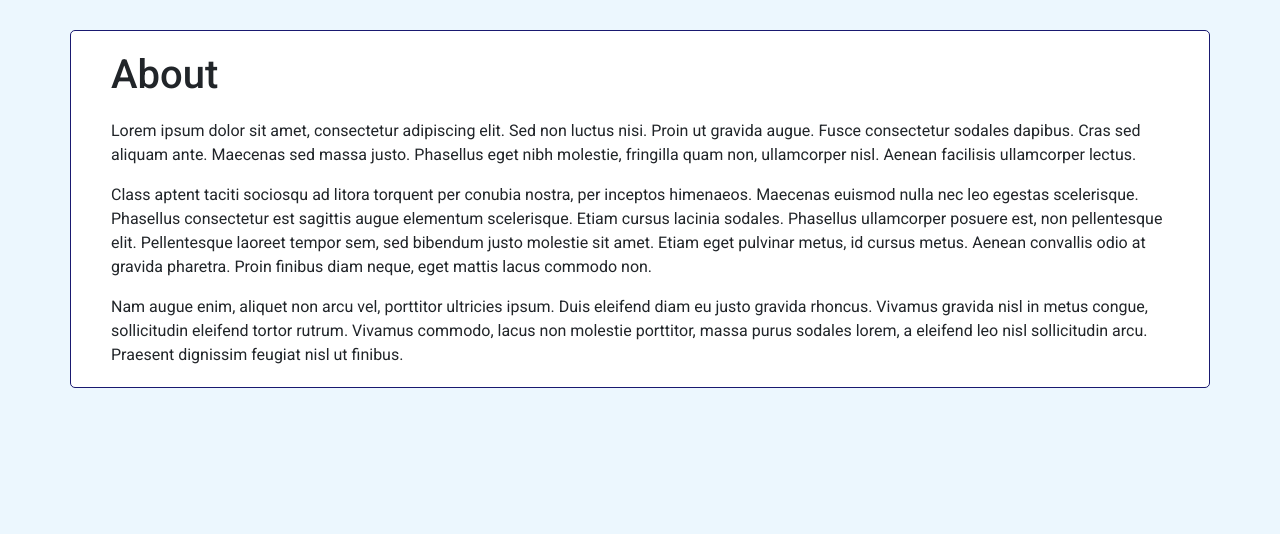
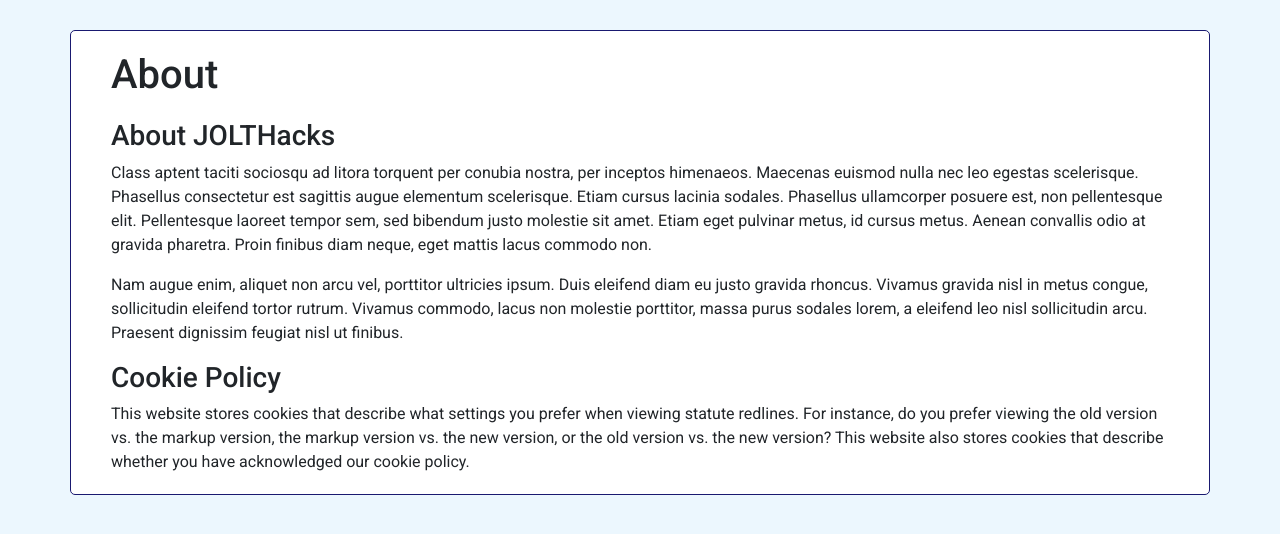
Before and after one commit to JOLTHacks/frontend, a Flask app: page /about in a window 1280 px wide. Shown: the part 90-624 px from the top of the page. Run offline with Flask 2, Linux system fonts and the light colour scheme; some libraries are stand-ins or nearby versions.

Commit message:
describe cookie policy on about page

```diff
--- a/app/templates/about.html
+++ b/app/templates/about.html
@@ -8,11 +8,14 @@
 <div class="about-box">
 	<div class="container about-text">
 		<h1>About</h1>
-		<p>Lorem ipsum dolor sit amet, consectetur adipiscing elit. Sed non luctus nisi. Proin ut gravida augue. Fusce consectetur sodales dapibus. Cras sed aliquam ante. Maecenas sed massa justo. Phasellus eget nibh molestie, fringilla quam non, ullamcorper nisl. Aenean facilisis ullamcorper lectus.</p>
 
+		<h3>About JOLTHacks</h3>
 		<p>Class aptent taciti sociosqu ad litora torquent per conubia nostra, per inceptos himenaeos. Maecenas euismod nulla nec leo egestas scelerisque. Phasellus consectetur est sagittis augue elementum scelerisque. Etiam cursus lacinia sodales. Phasellus ullamcorper posuere est, non pellentesque elit. Pellentesque laoreet tempor sem, sed bibendum justo molestie sit amet. Etiam eget pulvinar metus, id cursus metus. Aenean convallis odio at gravida pharetra. Proin finibus diam neque, eget mattis lacus commodo non.</p>
+		<p>Nam augue enim, aliquet non arcu vel, porttitor ultricies ipsum. Duis eleifend diam eu justo gravida rhoncus. Vivamus gravida nisl in metus congue, sollicitudin eleifend tortor rutrum. Vivamus commodo, lacus non molestie porttitor, massa purus sodales lorem, a eleifend leo nisl sollicitudin arcu. Praesent dignissim feugiat nisl ut finibus.</p>
 
-		<p>Nam augue enim, aliquet non arcu vel, porttitor ultricies ipsum. Duis eleifend diam eu justo gravida rhoncus. Vivamus gravida nisl in metus congue, sollicitudin eleifend tortor rutrum. Vivamus commodo, lacus non molestie porttitor, massa purus sodales lorem, a eleifend leo nisl sollicitudin arcu. Praesent dignissim feugiat nisl ut finibus.</p>
+		<h3>Cookie Policy</h3>
+		<p>This website stores cookies that describe what settings you prefer when viewing statute redlines. For instance, do you prefer viewing the old version vs. the markup version, the markup version vs. the new version, or the old version vs. the new version? This website also stores cookies that describe whether you have acknowledged our cookie policy.</p>
+
 	</div>
 
 </div>
```
